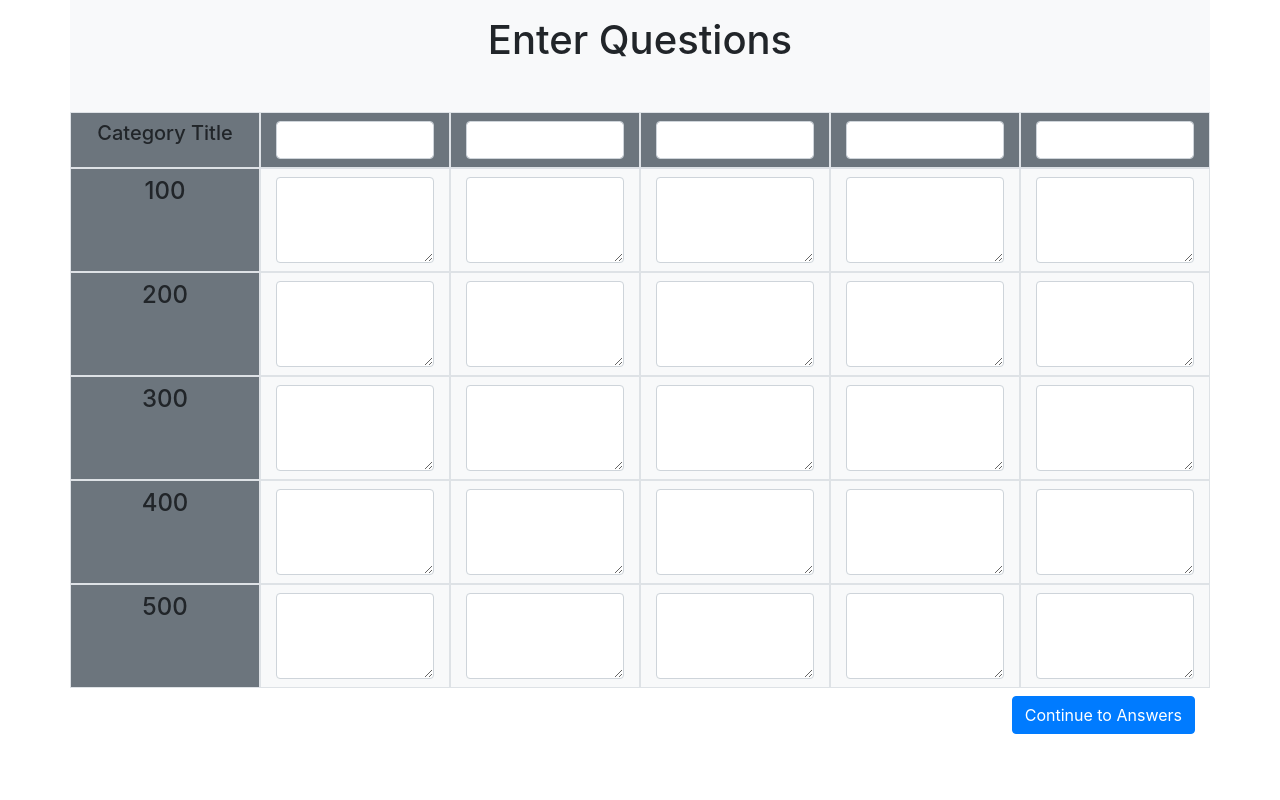
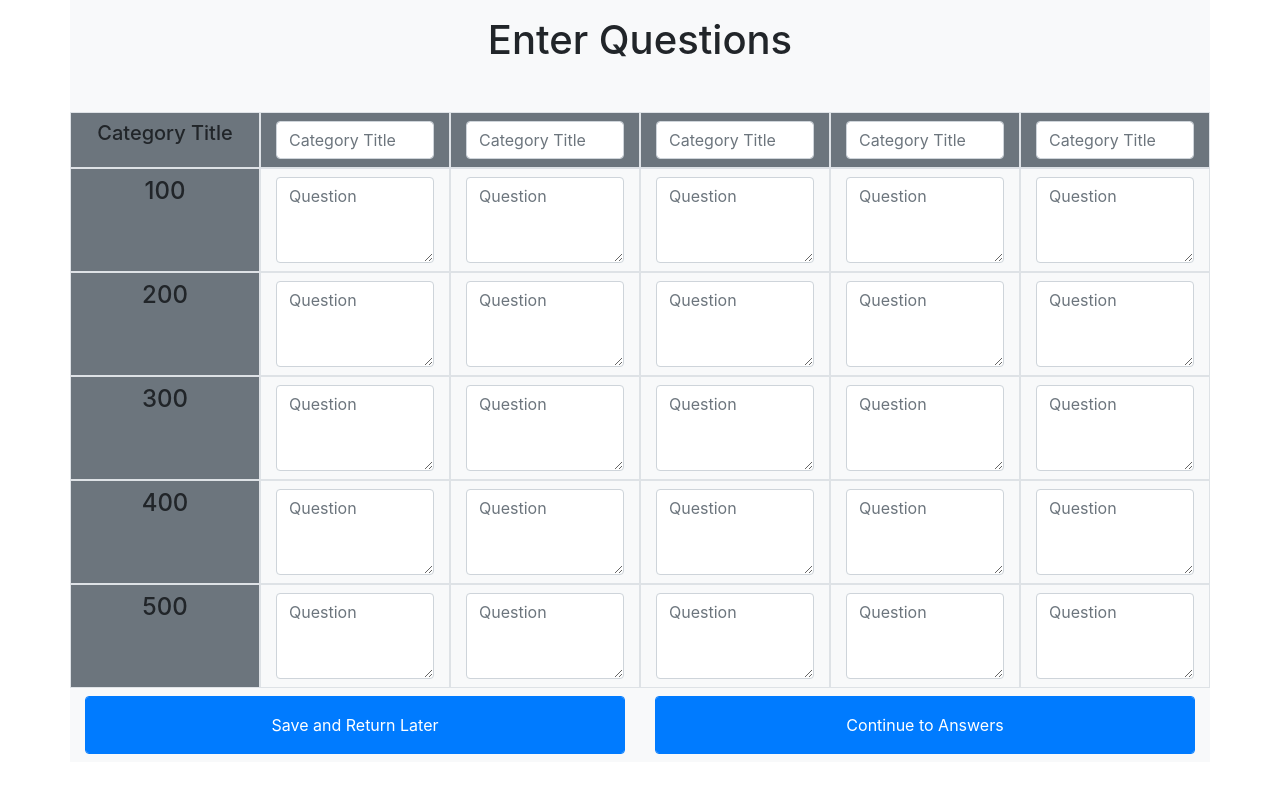
Before and after one commit to bshelor/jeopardy, a Flask app: page /entry-board in a window 1280 px wide. Run offline with Flask 2, Linux system fonts and the light colour scheme; some libraries are stand-ins or nearby versions.

Commit message:
Updated app.py and db.py

```diff
--- a/app.py
+++ b/app.py
@@ -1,4 +1,11 @@
 from flask import Flask, render_template, redirect, flash, url_for, session, request
+
+from flask_wtf import FlaskForm
+from wtforms.fields import FileField
+from wtforms import StringField, SubmitField, SelectField, PasswordField, FloatField, BooleanField, TextAreaField
+from wtforms.validators import Email, Length, InputRequired, Regexp, EqualTo, NumberRange
+from wtforms.fields.html5 import IntegerField
+
 import db
 
 app = Flask(__name__)
@@ -14,16 +21,135 @@ def before_request():
 def teardown_request(exception):
     db.disconnect()
 
-@app.route('/')
+
+class loginForm(FlaskForm):
+    username = StringField('Username', validators=[InputRequired(message='Username Required')])
+    password = PasswordField('Password', validators=[Length(min=9),
+                                         Regexp(r'.*[A-Za-z]', message="Must have at least one letter"),
+                                         Regexp(r'.*[0-9]', message="Must have at least one digit")])
+    remember = BooleanField('Keep me signed in', default=False)
+    submit = SubmitField('Login')
+
+class entry_fields(FlaskForm):
+    c1_title = StringField('Category Title')
+    c2_title = StringField('Category Title')
+    c3_title = StringField('Category Title')
+    c4_title = StringField('Category Title')
+    c5_title = StringField('Category Title')
+
+    c1_100 = TextAreaField('Question')
+    c1_200 = TextAreaField('Question')
+    c1_300 = TextAreaField('Question')
+    c1_400 = TextAreaField('Question')
+    c1_500 = TextAreaField('Question')
+
+    c2_100 = TextAreaField('Question')
+    c2_200 = TextAreaField('Question')
+    c2_300 = TextAreaField('Question')
+    c2_400 = TextAreaField('Question')
+    c2_500 = TextAreaField('Question')
+
+    c3_100 = TextAreaField('Question')
+    c3_200 = TextAreaField('Question')
+    c3_300 = TextAreaField('Question')
+    c3_400 = TextAreaField('Question')
+    c3_500 = TextAreaField('Question')
+
+    c4_100 = TextAreaField('Question')
+    c4_200 = TextAreaField('Question')
+    c4_300 = TextAreaField('Question')
+    c4_400 = TextAreaField('Question')
+    c4_500 = TextAreaField('Question')
+
+    c5_100 = TextAreaField('Question')
+    c5_200 = TextAreaField('Question')
+    c5_300 = TextAreaField('Question')
+    c5_400 = TextAreaField('Question')
+    c5_500 = TextAreaField('Question')
+
+    submit = SubmitField('Continue to Answers')
+    save = SubmitField('Save and Return Later')
+
+
+# class category_two_fields(FlaskForm):
+#     title = StringField('Category Title')
+#     level_100 = TextAreaField('Question')
+#     level_200 = TextAreaField('Question')
+#     level_300 = TextAreaField('Question')
+#     level_400 = TextAreaField('Question')
+#     level_500 = TextAreaField('Question')
+#     submit = SubmitField('Submit')
+#
+#
+# class category_three_fields(FlaskForm):
+#     title = StringField('Category Title')
+#     level_100 = TextAreaField('Question')
+#     level_200 = TextAreaField('Question')
+#     level_300 = TextAreaField('Question')
+#     level_400 = TextAreaField('Question')
+#     level_500 = TextAreaField('Question')
+#     submit = SubmitField('Submit')
+#
+#
+# class category_four_fields(FlaskForm):
+#     title = StringField('Category Title')
+#     level_100 = TextAreaField('Question')
+#     level_200 = TextAreaField('Question')
+#     level_300 = TextAreaField('Question')
+#     level_400 = TextAreaField('Question')
+#     level_500 = TextAreaField('Question')
+#     submit = SubmitField('Submit')
+#
+#
+# class category_five_fields(FlaskForm):
+#     title = StringField('Category Title')
+#     level_100 = TextAreaField('Question')
+#     level_200 = TextAreaField('Question')
+#     level_300 = TextAreaField('Question')
+#     level_400 = TextAreaField('Question')
+#     level_500 = TextAreaField('Question')
+#     submit = SubmitField('Submit')
+
+
+@app.route('/', methods=['GET', 'POST'])
 def index():
     users = db.get_all_users()
+
+    login_form = loginForm()
+
     print(users)
-    return render_template("index.html", users=users)
 
-@app.route('/entry-board')
+    if login_form.validate_on_submit():
+        return "Congrats, you've logged in!"
+    return render_template("index.html", form=login_form, users=users)
+
+
+@app.route('/entry-board', methods=['GET','POST'])
 def enter_questions():
-    return render_template("entry_board.html")
+    fields = entry_fields()
 
+    # print("got here")
+    print(request.method)
+    if request.method == 'POST':
+        # if fields.validate_on_submit():
+        print("test")
+        # print(fields.submit)
+        # print(fields.save)
+        if request.form['submit'] == 'Save and Return Later':
+            print("Save and return later")
+        elif request.form['submit'] == 'Continue to Answers':
+            print("answers")
+
+        return render_template("entry_board.html", fields=fields)
+
+    if request.method == 'GET':
+        pass
+        # print("got to get")
+
+    return render_template("entry_board.html", fields=fields)
+
+
+#-----------------------------------
 
 if __name__ == '__main__':
     app.run(debug=True)
--- a/db.py
+++ b/db.py
@@ -29,7 +29,7 @@ def disconnect():
 
 def get_all_users():
     query = '''
-    SELECT * FROM users'''
+    SELECT * FROM "user"'''
 
     g.cursor.execute(query)
     return g.cursor.fetchall()
--- a/templates/entry_board.html
+++ b/templates/entry_board.html
@@ -3,75 +3,33 @@
 {% block title %} Create Board {% endblock %}
 
 {% block content %}
-{#    <table class="table table-bordered mt-4">#}
-{#        <thead class="thead-dark">#}
-{#            <tr>#}
-{#                <th>100</th>#}
-{#                <th>200</th>#}
-{#                <th>300</th>#}
-{#                <th>400</th>#}
-{#                <th>500</th>#}
-{#            </tr>#}
-{#        </thead>#}
-{##}
-{#        <tbody>#}
-{#            <tr class="p-5">#}
-{#                <td class="table-active">test</td>#}
-{#                <td>test</td>#}
-{#                <td>test</td>#}
-{#                <td>test</td>#}
-{#                <td>test</td>#}
-{#            </tr>#}
-{#            <tr>#}
-{#                <td>test</td>#}
-{#                <td>test</td>#}
-{#                <td>test</td>#}
-{#                <td>test</td>#}
-{#                <td>test</td>#}
-{#            </tr>#}
-{#            <tr>#}
-{#                <td>test</td>#}
-{#                <td>test</td>#}
-{#                <td>test</td>#}
-{#                <td>test</td>#}
-{#                <td>test</td>#}
-{#            </tr>#}
-{#            <tr>#}
-{#                <td>test</td>#}
-{#                <td>test</td>#}
-{#                <td>test</td>#}
-{#                <td>test</td>#}
-{#                <td>test</td>#}
-{#            </tr>#}
-{#            <tr>#}
-{#                <td>test</td>#}
-{#                <td>test</td>#}
-{#                <td>test</td>#}
-{#                <td>test</td>#}
-{#                <td>test</td>#}
-{#            </tr>#}
-{#        </tbody>#}
-{#    </table>#}
+
         <h1 class="text-center pt-3">Enter Questions</h1>
+
+    <form>
 
         <div id="row-header" class="row mt-5">
             <div class="col-md-2 border text-center bg-secondary">
                 <h5 class="p-2">Category Title</h5>
             </div>
             <div class="col-md-2 border bg-secondary">
-                <input class="my-2 form-control" type="text">
+                {{ fields.c1_title(class_="form-control my-2", placeholder="Category Title") }}
             </div>
             <div class="col-md-2 border bg-secondary">
-                <input class="my-2 form-control" type="text">
+                {{ fields.c2_title(class_="form-control my-2", placeholder="Category Title") }}
+{#                <input class="my-2 form-control" type="text" placeholder="Category Title">#}
             </div>
             <div class="col-md-2 border bg-secondary">
-                <input class="my-2 form-control" type="text">
+                {{ fields.c3_title(class_="form-control my-2", placeholder="Category Title") }}
+{#                <input class="my-2 form-control" type="text" placeholder="Category Title">#}
             </div>
             <div class="col-md-2 border bg-secondary">
-                <input class="my-2 form-control" type="text">
+                {{ fields.c4_title(class_="form-control my-2", placeholder="Category Title") }}
+{#                <input class="my-2 form-control" type="text" placeholder="Category Title">#}
             </div>
             <div class="col-md-2 border bg-secondary">
-                <input class="my-2 form-control" type="text">
+                {{ fields.c5_title(class_="form-control my-2", placeholder="Category Title") }}
+{#                <input class="my-2 form-control" type="text" placeholder="Category Title">#}
             </div>
         </div>
 
@@ -84,19 +42,20 @@
 {#                <div class="row"></div>#}
             </div>
             <div class="col-md-2 border">
-                <textarea class="form-control my-2" rows="3"></textarea>
+                {{ fields.c1_100(class_="form-control my-2", rows="3", placeholder="Question") }}
+{#                <textarea class="form-control my-2" rows="3" placeholder="Question"></textarea>#}
             </div>
             <div class="col-md-2 border">
-                <textarea class="form-control my-2" rows="3"></textarea>
+                {{ fields.c2_100(class_="form-control my-2", rows="3", placeholder="Question") }}
             </div>
             <div class="col-md-2 border">
-                <textarea class="form-control my-2" rows="3"></textarea>
+                {{ fields.c3_100(class_="form-control my-2", rows="3", placeholder="Question") }}
             </div>
             <div class="col-md-2 border">
-                <textarea class="form-control my-2" rows="3"></textarea>
+                {{ fields.c4_100(class_="form-control my-2", rows="3", placeholder="Question") }}
             </div>
             <div class="col-md-2 border">
-                <textarea class="form-control my-2" rows="3"></textarea>
+                {{ fields.c5_100(class_="form-control my-2", rows="3", placeholder="Question") }}
             </div>
         </div>
 
@@ -105,19 +64,19 @@
                 <h4 class="p-2">200</h4>
             </div>
             <div class="col-md-2 border">
-                <textarea class="form-control my-2" rows="3"></textarea>
+                {{ fields.c1_200(class_="form-control my-2", rows="3", placeholder="Question") }}
             </div>
             <div class="col-md-2 border">
-                <textarea class="form-control my-2" rows="3"></textarea>
+                {{ fields.c2_200(class_="form-control my-2", rows="3", placeholder="Question") }}
             </div>
             <div class="col-md-2 border">
-                <textarea class="form-control my-2" rows="3"></textarea>
+                {{ fields.c3_200(class_="form-control my-2", rows="3", placeholder="Question") }}
             </div>
             <div class="col-md-2 border">
-                <textarea class="form-control my-2" rows="3"></textarea>
+                {{ fields.c4_200(class_="form-control my-2", rows="3", placeholder="Question") }}
             </div>
             <div class="col-md-2 border">
-                <textarea class="form-control my-2" rows="3"></textarea>
+                {{ fields.c5_200(class_="form-control my-2", rows="3", placeholder="Question") }}
             </div>
         </div>
 
@@ -126,19 +85,19 @@
                 <h4 class="p-2">300</h4>
             </div>
             <div class="col-md-2 border">
-                <textarea class="form-control my-2" rows="3"></textarea>
+                {{ fields.c1_300(class_="form-control my-2", rows="3", placeholder="Question") }}
             </div>
             <div class="col-md-2 border">
-                <textarea class="form-control my-2" rows="3"></textarea>
+                {{ fields.c2_300(class_="form-control my-2", rows="3", placeholder="Question") }}
             </div>
             <div class="col-md-2 border">
-                <textarea class="form-control my-2" rows="3"></textarea>
+                {{ fields.c3_300(class_="form-control my-2", rows="3", placeholder="Question") }}
             </div>
             <div class="col-md-2 border">
-                <textarea class="form-control my-2" rows="3"></textarea>
+                {{ fields.c4_300(class_="form-control my-2", rows="3", placeholder="Question") }}
             </div>
             <div class="col-md-2 border">
-                <textarea class="form-control my-2" rows="3"></textarea>
+                {{ fields.c5_300(class_="form-control my-2", rows="3", placeholder="Question") }}
             </div>
         </div>
 
@@ -147,19 +106,19 @@
                 <h4 class="p-2">400</h4>
             </div>
             <div class="col-md-2 border">
-                <textarea class="form-control my-2" rows="3"></textarea>
+                {{ fields.c1_400(class_="form-control my-2", rows="3", placeholder="Question") }}
             </div>
             <div class="col-md-2 border">
-                <textarea class="form-control my-2" rows="3"></textarea>
+                {{ fields.c2_400(class_="form-control my-2", rows="3", placeholder="Question") }}
             </div>
             <div class="col-md-2 border">
-                <textarea class="form-control my-2" rows="3"></textarea>
+                {{ fields.c3_400(class_="form-control my-2", rows="3", placeholder="Question") }}
             </div>
             <div class="col-md-2 border">
-                <textarea class="form-control my-2" rows="3"></textarea>
+                {{ fields.c4_400(class_="form-control my-2", rows="3", placeholder="Question") }}
             </div>
             <div class="col-md-2 border">
-                <textarea class="form-control my-2" rows="3"></textarea>
+                {{ fields.c5_400(class_="form-control my-2", rows="3", placeholder="Question") }}
             </div>
         </div>
 
@@ -168,23 +127,35 @@
                 <h4 class="p-2">500</h4>
             </div>
             <div class="col-md-2 border">
-                <textarea class="form-control my-2" rows="3"></textarea>
+                {{ fields.c1_500(class_="form-control my-2", rows="3", placeholder="Question") }}
             </div>
             <div class="col-md-2 border">
-                <textarea class="form-control my-2" rows="3"></textarea>
+                {{ fields.c2_500(class_="form-control my-2", rows="3", placeholder="Question") }}
             </div>
             <div class="col-md-2 border">
-                <textarea class="form-control my-2" rows="3"></textarea>
+                {{ fields.c3_500(class_="form-control my-2", rows="3", placeholder="Question") }}
             </div>
             <div class="col-md-2 border">
-                <textarea class="form-control my-2" rows="3"></textarea>
+                {{ fields.c4_500(class_="form-control my-2", rows="3", placeholder="Question") }}
             </div>
             <div class="col-md-2 border">
-                <textarea class="form-control my-2" rows="3"></textarea>
+                {{ fields.c5_500(class_="form-control my-2", rows="3", placeholder="Question") }}
             </div>
         </div>
 
-        <input class="btn btn-primary my-2 ml-auto" onsubmit="location.href('#answers');" type="submit" style="float: right;" value="Continue to Answers">
+        <div class="row">
+            <div class="col-md-6">
+                {{ fields.save(class_="form-control btn btn-primary my-2 p-3") }}
+{#                <a class="btn btn-primary my-2" href="#save">Save and Return Later</a>#}
+            </div>
+
+            <div class="col-md-6">
+                {{ fields.submit(class_="form-control btn btn-primary my-2 p-3") }}
+{#                <input class="btn btn-primary my-2" onsubmit="location.href('#answers');" type="submit" style="float: right;" value="Continue to Answers">#}
+            </div>
+        </div>
+
+    </form>
 
 
 {% endblock %}
```
Also changed, not shown: templates/index.html (+41 -1 lines).
